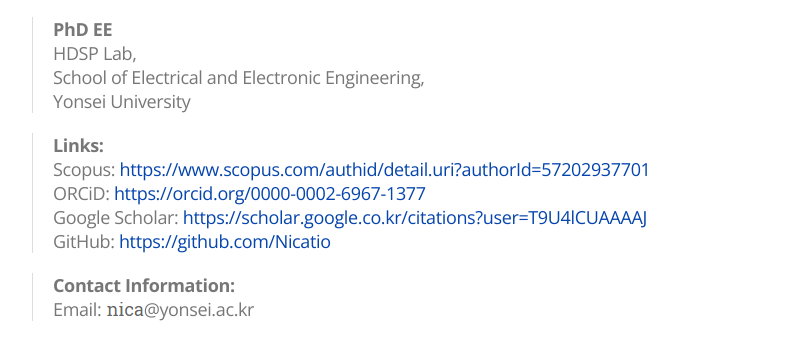
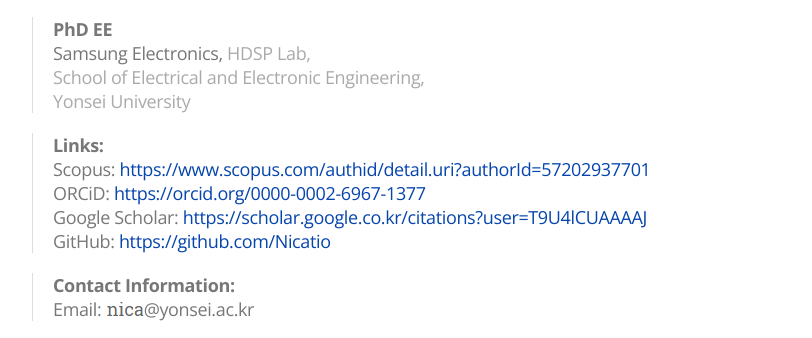
Before and after one commit to Nicatio/nicatio.github.io, a plain HTML site: page index.html in a window 1280 px wide. Shown: the part 72-410 px from the top of the page, without its empty margins (208-1020 px from the left). Drawn offline with nearby package versions, Linux system fonts and the light colour scheme.

Commit message:
Update index.html

```diff
--- a/index.html
+++ b/index.html
@@ -23,6 +23,7 @@ a:hover {text-decoration: underline; color:#0645ad;}
 .titlehead { font-weight: bold; }
 .emp { font-weight: bold;}
 .black{ color:#121212; }
+.was{ color:#aaaaaa; }
 .blackbold{ color:#0645ad; font-weight: bold;}
 .list { margin-top:10px;}
 .nicaname { position: relative; top: 1px;}
@@ -42,9 +43,13 @@ Sanghun Lee
 
 <div class="desc">
 <span class="titlehead">PhD EE </span><br>
+Samsung Electronics,
+
+<span class="was">
 HDSP Lab,<BR>
 School of Electrical and Electronic Engineering,<BR>
 Yonsei University
+</span>
 </div>
 
 <div class="desc">
```
